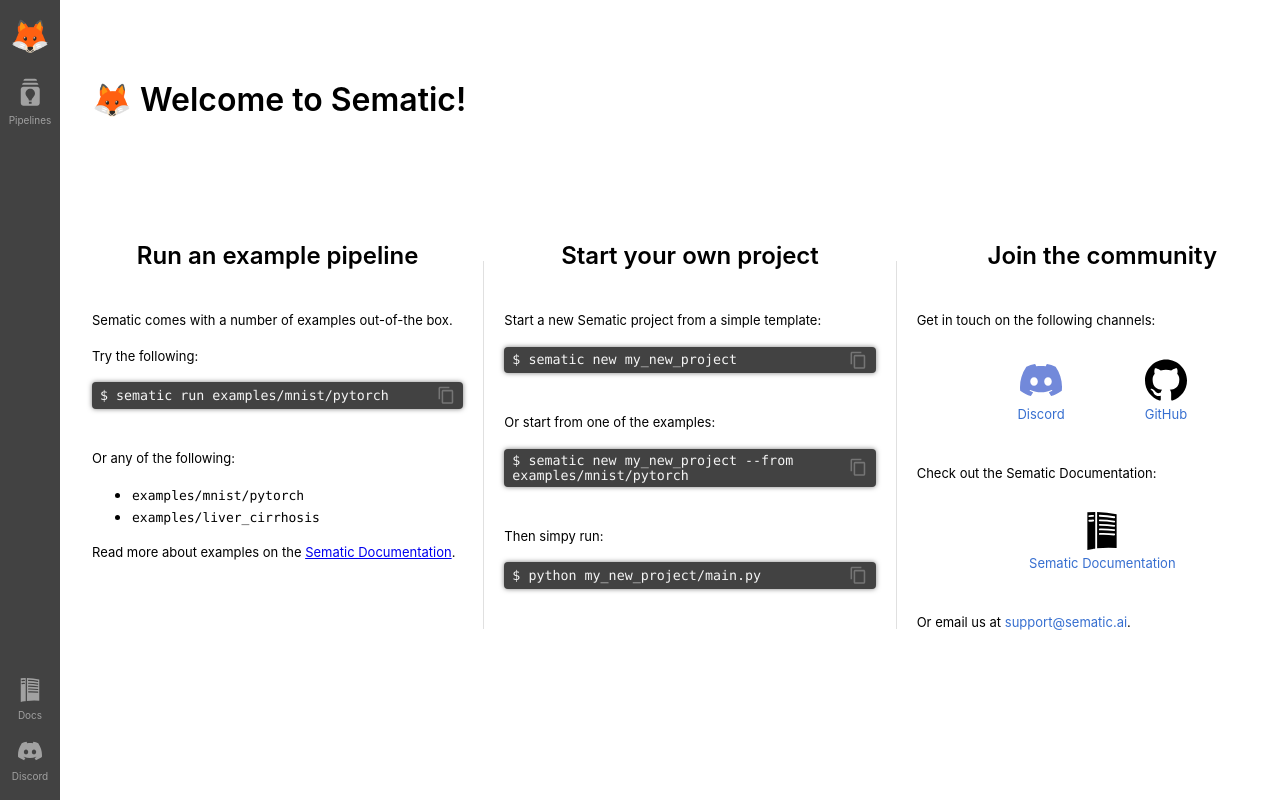
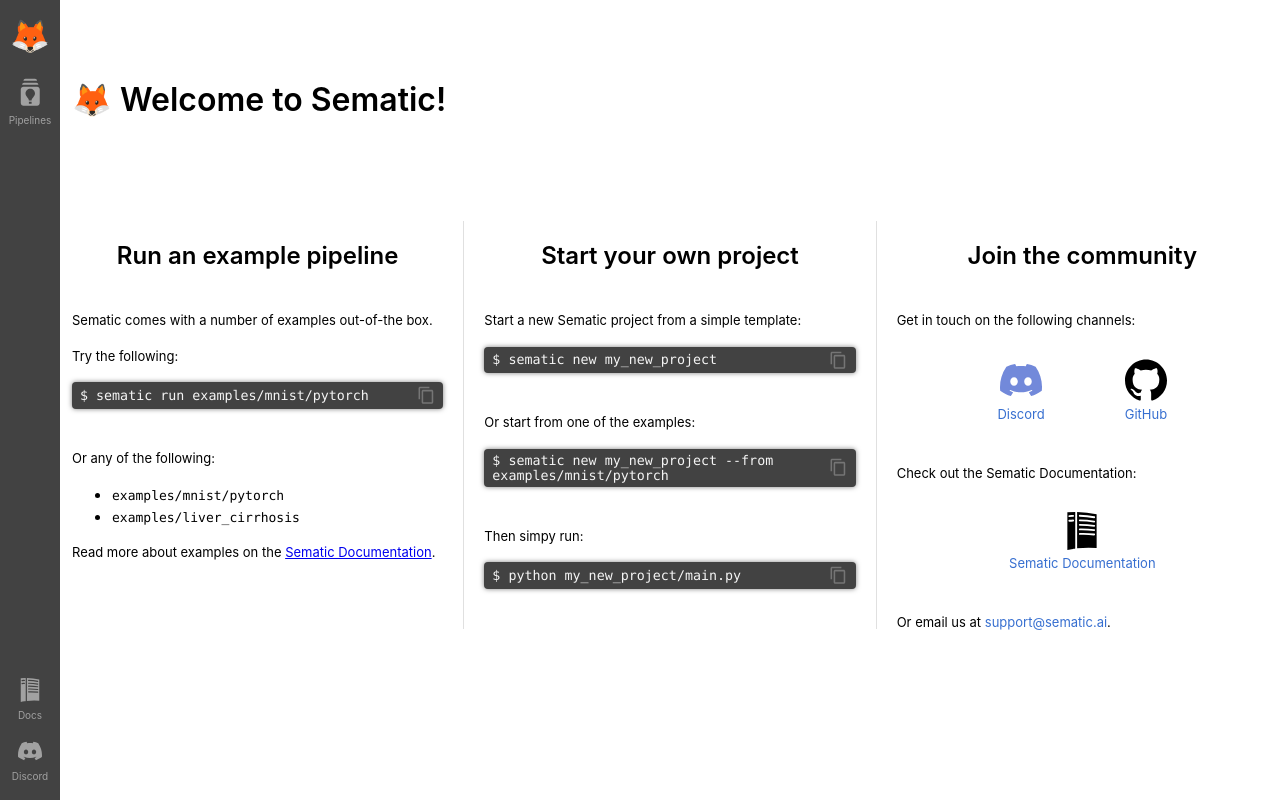
Before and after one commit to sematic-ai/sematic, a React (Create React App) app in the folder sematic/ui/: page / in a window 1280 px wide. Built offline with nearby package versions, Linux system fonts and the light colour scheme; no server answers; what javascript-time-ago, react-plotly.js would draw is missing.

Commit message:
Layout fixes on home page

```diff
--- a/sematic/ui/src/Home.tsx
+++ b/sematic/ui/src/Home.tsx
@@ -86,11 +86,12 @@ export default function Home() {
   }, []);
 
   return (
-    <Container sx={{ pt: 20, mx: 5, height: "100vh", overflowY: "scroll" }}>
+    <Container sx={{ pt: 20, height: "100vh", overflowY: "scroll" }}>
+      {/*sx={{ pt: 20, mx: 5, height: "100vh", overflowY: "scroll" }}>*/}
       <Typography variant="h1">🦊 Welcome to Sematic!</Typography>
-      <Box sx={{ my: 15, minHeight: "1px" }}>{prompt}</Box>
+      <Box sx={{ mt: 15, mb: 5, minHeight: "1px" }}>{prompt}</Box>
       <Grid container>
-        <Grid item xs sx={{ pr: 5 }}>
+        <Grid item xs sx={{ pr: 5, mt: 10 }}>
           <Typography variant="h3" sx={{ textAlign: "center" }}>
             Run an example pipeline
           </Typography>
@@ -124,7 +125,7 @@ export default function Home() {
         </Grid>
         <Divider orientation="vertical" flexItem sx={{ my: 5 }} />
 
-        <Grid item xs sx={{ px: 5 }}>
+        <Grid item xs sx={{ px: 5, mt: 10 }}>
           <Typography variant="h3" sx={{ textAlign: "center" }}>
             Start your own project
           </Typography>
@@ -145,7 +146,7 @@ export default function Home() {
         </Grid>
         <Divider orientation="vertical" flexItem sx={{ my: 5 }} />
 
-        <Grid item xs sx={{ pl: 5 }}>
+        <Grid item xs sx={{ pl: 5, mt: 10 }}>
           <Typography variant="h3" sx={{ textAlign: "center" }}>
             Join the community
           </Typography>
```
